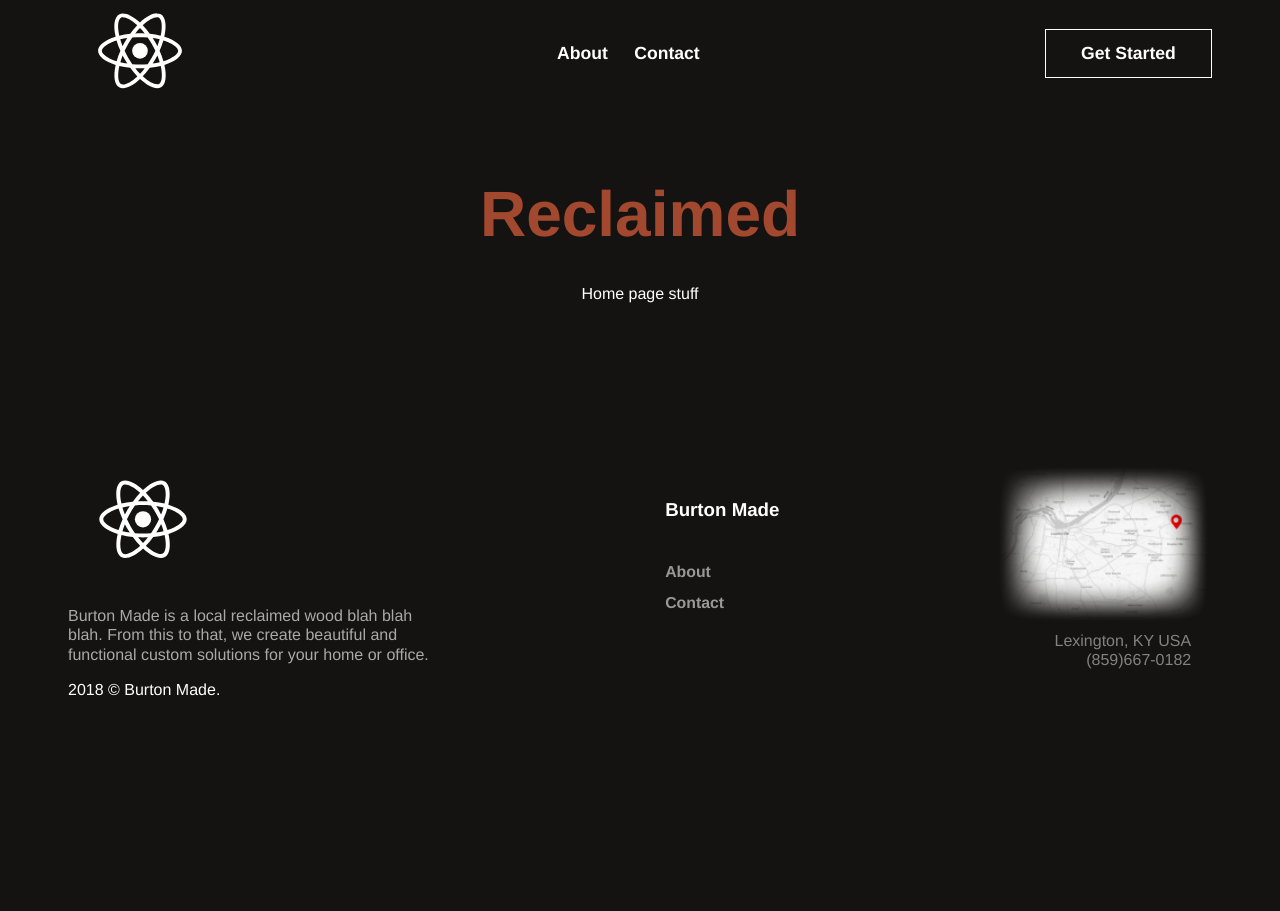
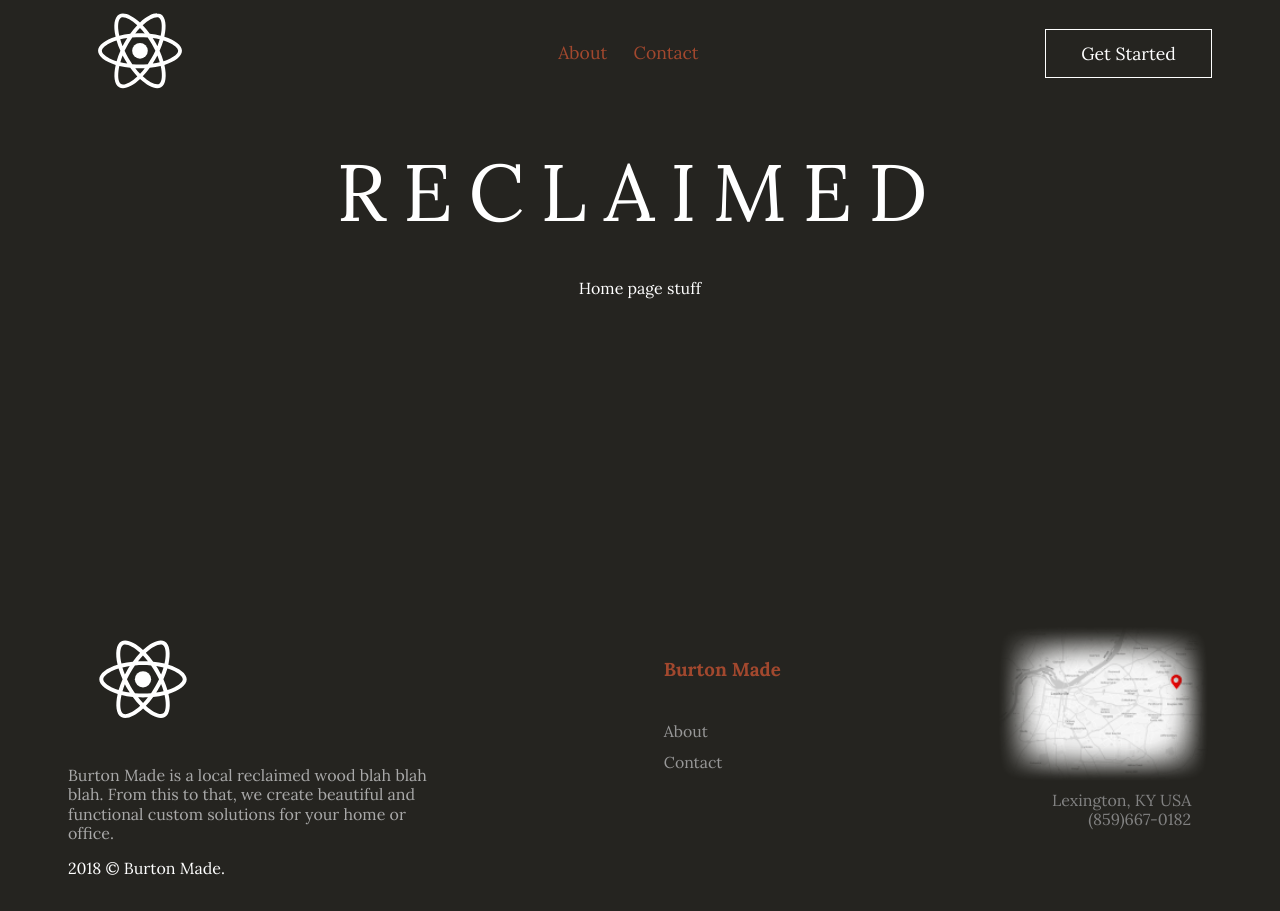
Before and after one commit to ArthurSilveira/burtonmade-site, a React (Create React App) app: page / in a window 1280 px wide. Before the commit the page ends 800 px from the top, so only its background shows below. Built offline with nearby package versions, Linux system fonts and the light colour scheme.

Commit message:
small additions

```diff
--- a/public/index.html
+++ b/public/index.html
@@ -10,6 +10,7 @@
     -->
     <link rel="manifest" href="%PUBLIC_URL%/manifest.json">
     <link rel="shortcut icon" href="%PUBLIC_URL%/favicon.ico">
+    <link href="https://fonts.googleapis.com/css?family=Lora:400,400i,700,700i" rel="stylesheet">
     <!--
       Notice the use of %PUBLIC_URL% in the tags above.
       It will be replaced with the URL of the `public` folder during the build.
--- a/src/App.css
+++ b/src/App.css
@@ -20,7 +20,7 @@
   display: flex;
   flex-flow: column;
   margin-top: 9em;
-  min-height: 20em;
+  min-height: 30em;
   /* background: red; */
 }
 
@@ -30,10 +30,10 @@
 }
 
 .page-title {
-  font-size: 4em;
-  margin: .5em 0 .5em 0;
-  font-weight: 700;
-  color: #A2482E;
+  font-size: 5em;
+  margin: 0 0 .5em 0;
+  letter-spacing: .2em;
+  color: #FFF;
 }
 
 .section-subtitle {
--- a/src/components/header/Header.css
+++ b/src/components/header/Header.css
@@ -33,7 +33,7 @@ header {
   justify-content: flex-start;
   align-items: center;
   font-size: 1.1em;
-  font-weight: 700;
+  font-weight: 400;
 }
 
 .nav-item {
--- a/src/components/pages/home/Home.js
+++ b/src/components/pages/home/Home.js
@@ -4,7 +4,7 @@ import './Home.css'
 const Home = () => (
   <div className='home-page page-wrapper'>
     <div className="page-section center-row">
-      <div className="page-title">Reclaimed</div>
+      <div className="page-title">RECLAIMED</div>
       <div>Home page stuff</div>
     </div>
   </div>
--- a/src/index.css
+++ b/src/index.css
@@ -1,6 +1,6 @@
 html {
   box-sizing: border-box;
-  background: #141311;
+  background: #252420;
   color: white;
 }
 
@@ -12,7 +12,7 @@ body {
   height: 100%;
   margin: 0;
   padding: 0;
-  font-family: 'Montserrat', sans-serif;
+  font-family: 'Lora', serif;
   text-rendering: geometricPrecision;
   line-height: 1.2;
 }
@@ -24,7 +24,7 @@ img {
 
 a, button {
   cursor: pointer;
-  color: white !important;
+  color: #A2482E !important;
   text-transform: capitalize;
   text-decoration: none;
 }
```
